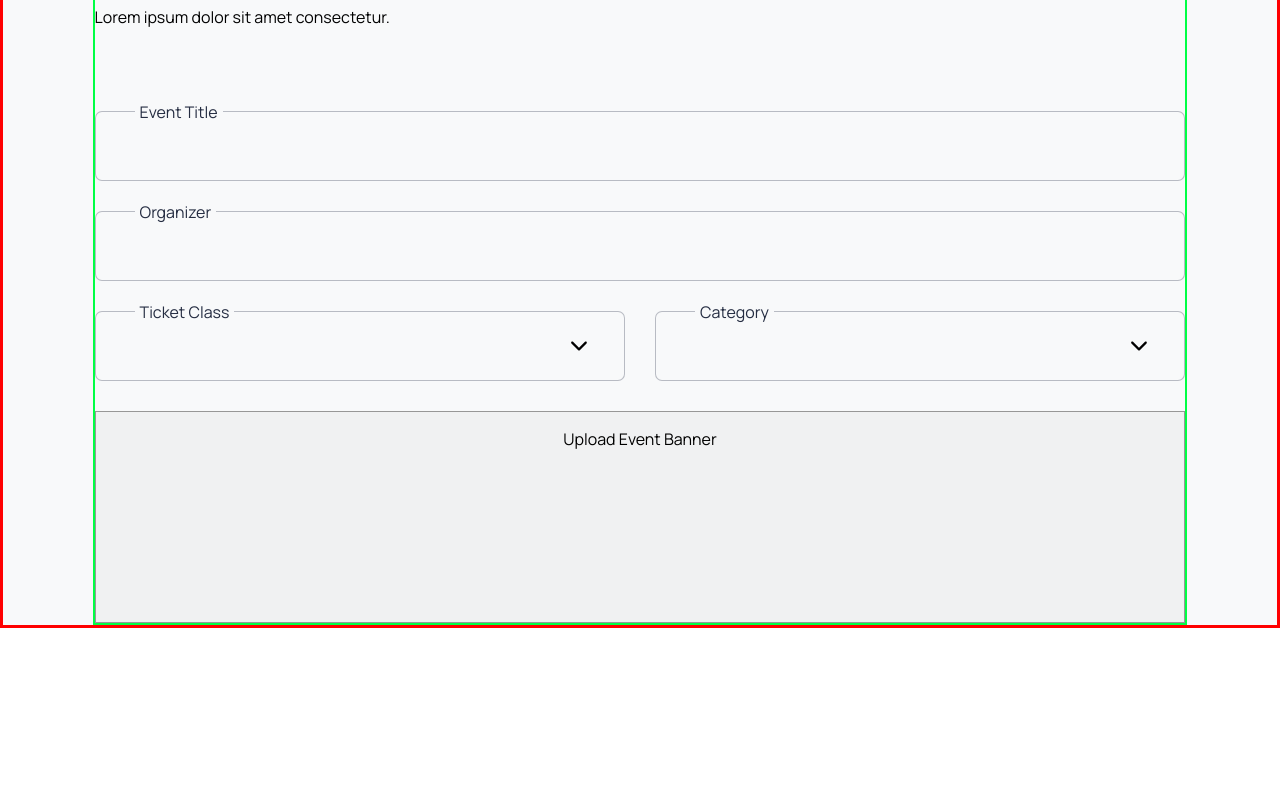
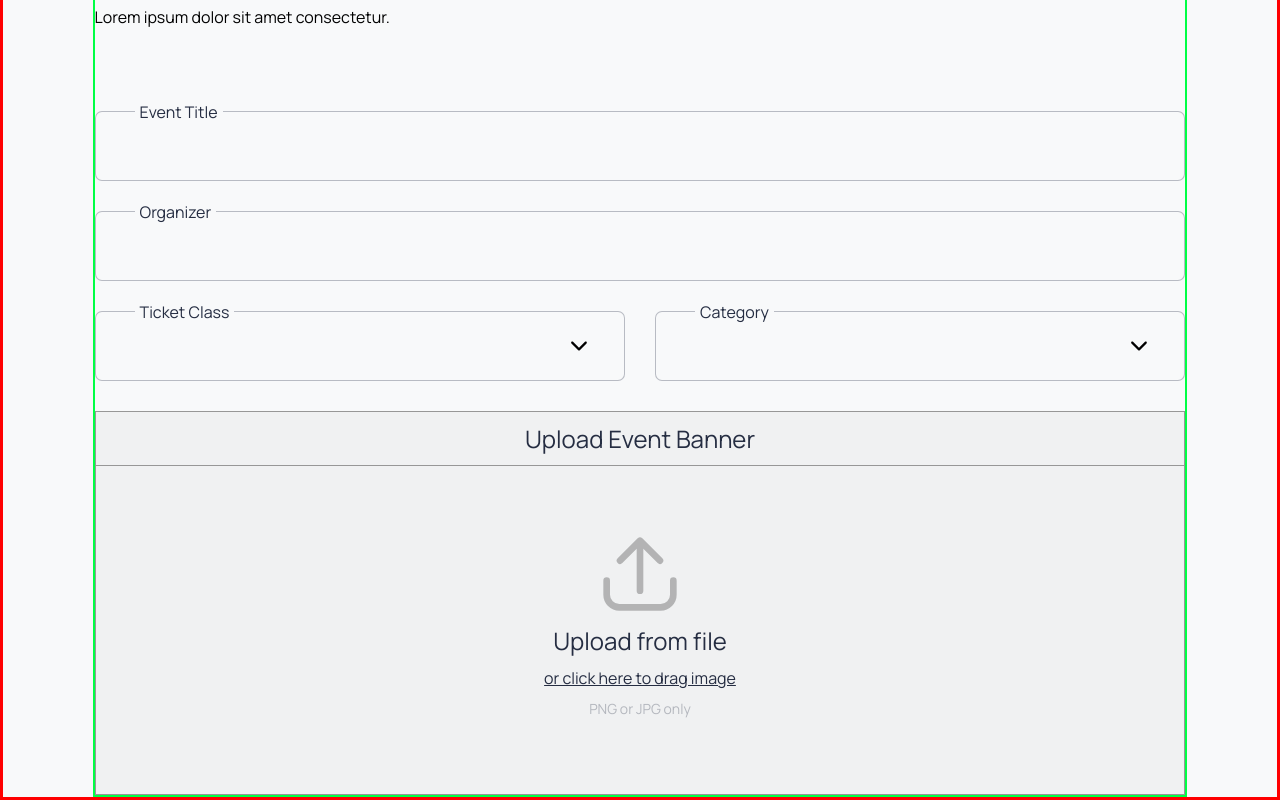
Before and after one commit to miracle-ic/Event-Hub-Project, a React (Vite) app: page / in a window 1280 px wide. Shown: the part 300-1100 px from the top of the page. Before the commit the page ends 928 px from the top, so only its background shows below. Built offline with nearby package versions, Linux system fonts and the light colour scheme.

Commit message:
11th commit

```diff
--- a/src/component/pages/BookEvent.jsx
+++ b/src/component/pages/BookEvent.jsx
@@ -4,6 +4,7 @@ import Navbar from "../Navbar/Navbar";
 import TicketModel from "../Ticket-Model/TicketModel";
 import { CiCircleAlert } from "react-icons/ci";
 import { IoIosArrowDown } from "react-icons/io";
+import upload from '../others/upload.svg';
 
 const BookEvent = () => {
   return (
@@ -74,8 +75,12 @@ const BookEvent = () => {
 
               {/* -----------------------------------Upload Container - Div */}
               <div className="upload-container">
-                <p>Upload Event Banner</p>
+                <span className="span1">Upload Event Banner</span>
                 <div className="upload-line"></div>
+                <img src={upload} className="upload-icon" alt="upload icon" />
+                <span className="span1">Upload from file</span>
+                <span className="span2">or click here to drag image</span>
+                <span className="span3">PNG or JPG only</span>
               </div>
             </form>
           </div>
--- a/src/component/pages/bookevent.css
+++ b/src/component/pages/bookevent.css
@@ -262,8 +262,78 @@
     align-items: center;
     min-height: 212px;
     max-height: 485px;
-
     background-color: rgb(0, 0, 0, 0.03);
     border: 1px solid #979797;
     margin-top: 30px;
 }
+
+.upload-container .span1 {
+    font-size: 24px;
+    margin-top: 10px;
+    color: #252D42;
+}
+
+.upload-container .span2 {
+    font-size: 16px;
+    margin-top: 10px;
+    color: #252D42;
+    text-decoration: underline;
+}
+
+.upload-container .span3 {
+    font-size: 14px;
+    margin-top: 10px;
+    color: #252D42;
+    opacity: 29%;
+    margin-bottom: 7%;
+}
+
+.upload-line {
+    border: none;
+    background-color: #979797;
+    width: 100%;
+    height: .2px;
+    margin-top: 10px;
+    margin-bottom: 25px;
+}
+
+.upload-icon {
+    width: 80px;
+    height: 80px;
+    opacity: 25%;
+    margin-top: 4%;
+}
+
+@media screen and (max-width: 991px) {
+    .upload-container .span1 {
+        font-size: 19px;
+    }
+
+    .upload-icon {
+        width: 60px;
+        height: 60px;
+    }
+
+    .upload-container .span2 {
+        font-size: 14px;
+    }
+}
+
+@media screen and (max-width: 767px) {
+    .upload-container {
+        border: 1px dashed #979797;
+    }
+
+    .upload-container .span1 {
+        font-size: 14px;
+    }
+
+    .upload-icon {
+        width: 40px;
+        height: 40px;
+    }
+
+    .upload-container .span2 {
+        display: none;
+    }
+}
```
Also changed, not shown: src/component/others/upload.svg (added).
